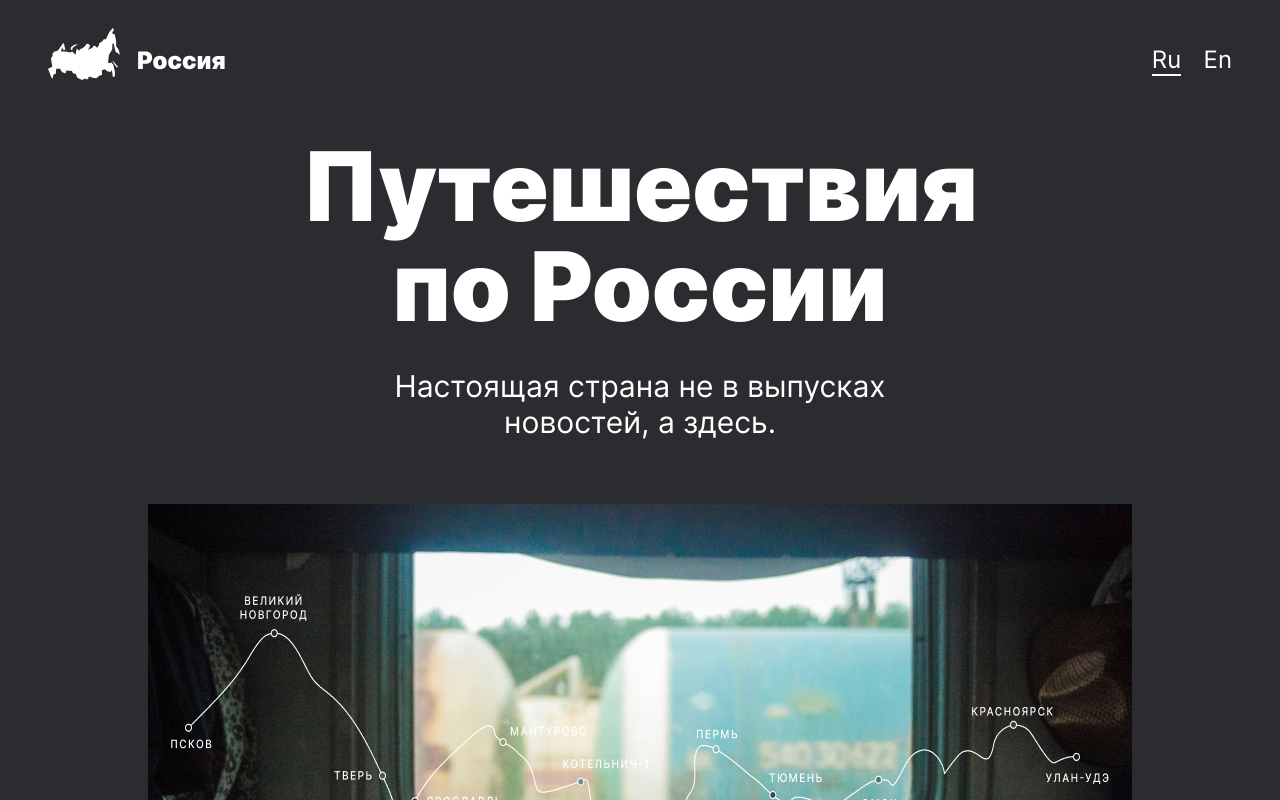
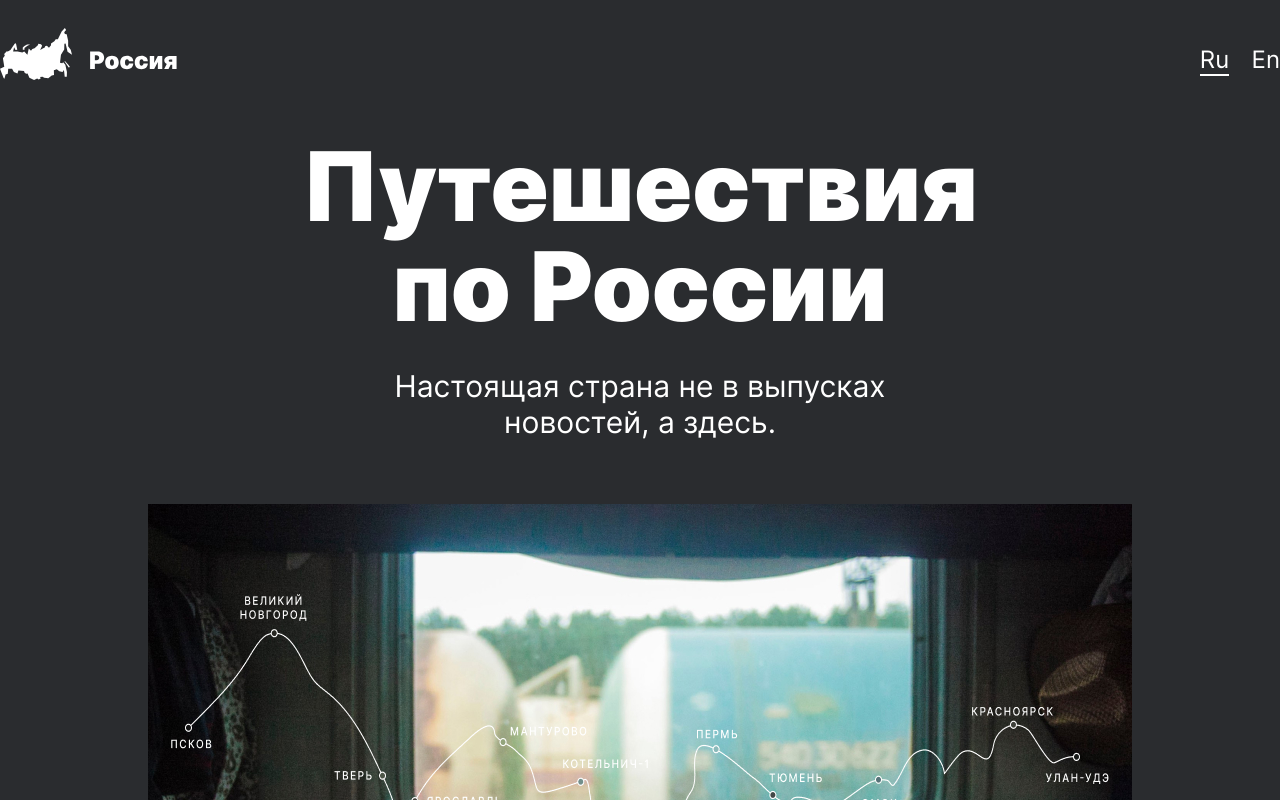
Before and after one commit to Alex-Andreev-Webme/russian-travel, a plain HTML site: page index.html in a window 1280 px wide. Shown: the top 800 px of the page. Drawn offline with Linux system fonts and the light colour scheme.

Commit message:
В процессе рефакторинга

```diff
--- a/index.html
+++ b/index.html
@@ -10,7 +10,6 @@
 </head>
 
 <body class="page">
-	<div class="content">
 	<!-- Секция header -->
 	<header class="header">
 		<img src="./images/logo.svg" alt="Логотип" class="header__logo">
@@ -214,7 +213,6 @@
 		</ul>
 		<p class="footer__copyright">&copy; 2020. Андреев Алексей</p>
 	</footer>
-	</div>
 </body>
 
 </html>
--- a/styles/styles.css
+++ b/styles/styles.css
@@ -21,13 +21,15 @@
 	-moz-osx-font-smoothing: grayscale;
 	-webkit-font-smoothing: antialiased;
 	background-color: #2a2c2f;
+	box-sizing: border-box;
+	padding: 28px 0 24px 0;
 }
 
-.content {
+/* .content {
 	max-width: 1280px;
 	margin: 0 auto;
 	padding: 28px 48px 24px;
-}
+} */
 
 .link {
 	margin: 0;
@@ -43,6 +45,7 @@
 .header {
 	display: flex;
 	justify-content: space-between;
+	/* Сделать падинги для всех разрешений там, где это необходимо */
 }
 
 .header__links {
```
Also changed, not shown: 1 other file. Lines whose indentation alone changed are shown as unchanged.
